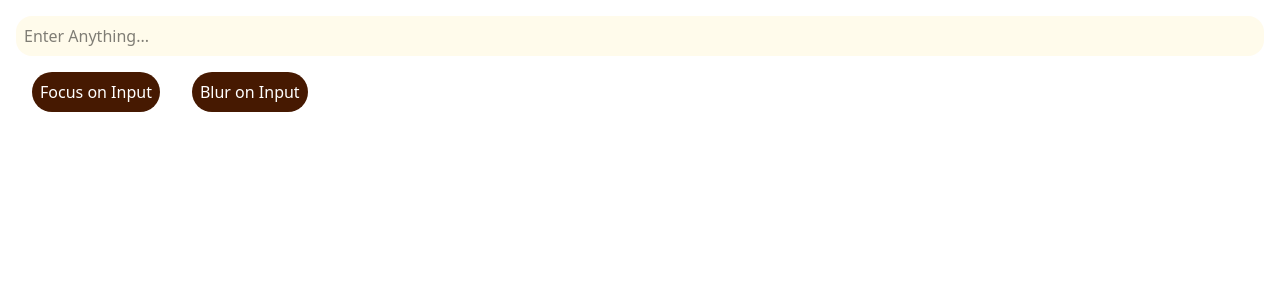
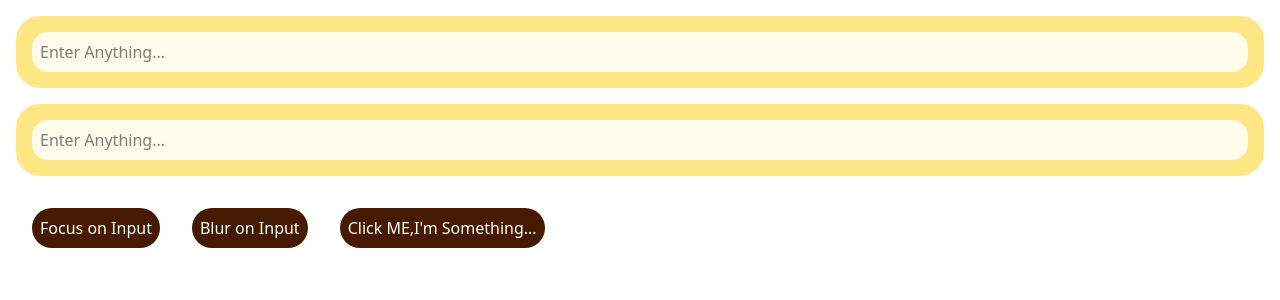
Before and after one commit to A-Coder02/pronttera-react, a React (Vite) app: page / in a window 1280 px wide. Shown: the top 300 px of the page. Built offline with nearby package versions, Linux system fonts and the light colour scheme.

Commit message:
useImperativeHandle implemented

```diff
--- a/src/App.jsx
+++ b/src/App.jsx
@@ -1,4 +1,5 @@
 import { useState, useRef, useEffect } from "react";
+import CustomInput from "./CustomInput";
 
 const App = () => {
   const [counter, setCounter] = useState(0);
@@ -11,22 +12,28 @@ const App = () => {
 
   // let inputElt = null;
   const inputElt = useRef(null);
+  const anotherInputElt = useRef(null);
 
   // console.log({ inputEltCurrent: inputElt });
 
+  function doSomething(domElt) {
+    if (!domElt) return null;
+    const randomValue = Math.round(Math.random() * 10);
+    const isEven = randomValue % 2 === 0;
+
+    if (isEven) domElt.style.backgroundColor = "tomato";
+    else domElt.style.backgroundColor = "royalblue";
+
+    domElt.value = randomValue;
+  }
+
   return (
     <div className="p-4">
-      <input
-        ref={inputElt}
-        id="input-field"
-        type="text"
-        placeholder="Enter Anything..."
-        className="block w-full p-2 bg-amber-50 rounded-2xl"
-      />
+      <CustomInput ref={inputElt} />
+      <CustomInput ref={anotherInputElt} />
       <button
         onClick={() => {
           inputElt.current.focus();
-          // inputElt.current.value = "Heena and Mahek";
         }}
       >
         Focus on Input
@@ -40,6 +47,16 @@ const App = () => {
         Blur on Input
       </button>
 
+      <button
+        onClick={() => {
+          // inputElt.current.greet();
+          inputElt.current.doSomething();
+          // doSomething(inputElt.current);
+          // doSomething(anotherInputElt.current);
+        }}
+      >
+        Click ME,I'm Something...
+      </button>
       {/* <button
         onClick={() => {
           setCounter(counter + 1);
--- /dev/null
+++ b/src/CustomInput.jsx
@@ -0,0 +1,41 @@
+import React, { forwardRef, useImperativeHandle, useRef } from "react";
+
+const CustomInput = forwardRef((props, ref) => {
+  const inputRef = useRef(null);
+  useImperativeHandle(
+    ref,
+    () => {
+      return {
+        greet: function () {
+          console.log("Welcome to Pronttera Lab!!!!!");
+        },
+        doSomething: function () {
+          const domElt = inputRef.current;
+          if (!domElt) return null;
+          const randomValue = Math.round(Math.random() * 10);
+          const isEven = randomValue % 2 === 0;
+
+          if (isEven) domElt.style.backgroundColor = "tomato";
+          else domElt.style.backgroundColor = "royalblue";
+
+          domElt.value = randomValue;
+        },
+      };
+    },
+    []
+  );
+  return (
+    <div className="bg-amber-200 p-4 rounded-3xl mb-4">
+      <input
+        // ref={ref}
+        ref={inputRef}
+        id="input-field"
+        type="text"
+        placeholder="Enter Anything..."
+        className="block w-full p-2 bg-amber-50 rounded-2xl"
+      />
+    </div>
+  );
+});
+
+export default CustomInput;
```
